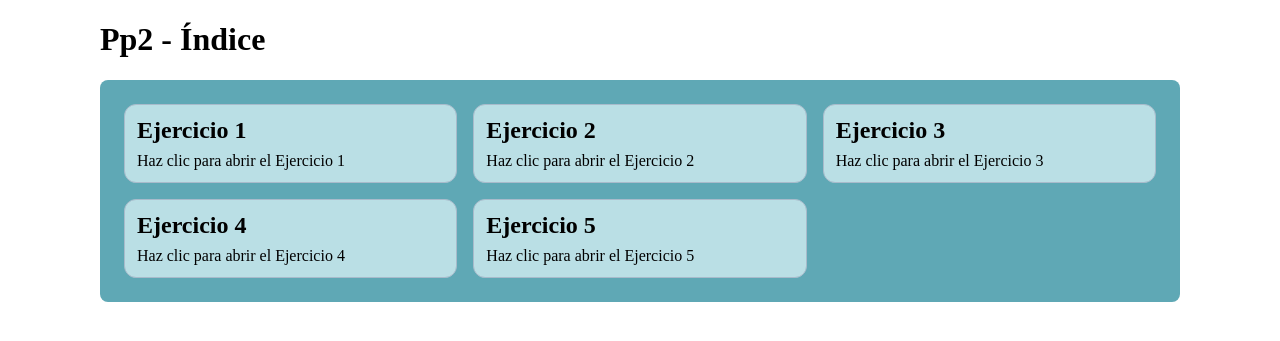
After one commit to VictoorX29/MPO31-ENTORN-PHP-MARTINEZ, a PHP site: page /practicas/practica2/index.php in a window 1280 px wide. The commit adds this page. Shown: the top 341 px of the page. Run offline with PHP 8.4, Linux system fonts and the light colour scheme.

Commit message:
Pp2: Modificar el idioma de los ejercicios y añadir nuevos archivos
- ex1.php: Cambiar el atributo lang de 'es' a 'en'.
- ex2.php: Cambiar el atributo lang de 'es' a 'en'.
- ex4.php: Añadir clases CSS para la visualización de números primos.
- style.css: Mejorar estilos y añadir nuevas clases para la visualización.
- ex5.php: Crear un nuevo archivo para clasificar temperaturas.
- index.php: Crear un índice para acceder a los ejercicios.

```diff
--- a/src/practicas/practica2/ex1.php
+++ b/src/practicas/practica2/ex1.php
@@ -1,5 +1,5 @@
 <!DOCTYPE html>
-<html lang="es">
+<html lang="en">
 <head>
     <meta charset="UTF-8">
     <meta name="viewport" content="width=device-width, initial-scale=1.0">
--- a/src/practicas/practica2/ex2.php
+++ b/src/practicas/practica2/ex2.php
@@ -1,5 +1,5 @@
 <!DOCTYPE html>
-<html lang="es">
+<html lang="en">
 <head>
     <meta charset="UTF-8">
     <meta name="viewport" content="width=device-width, initial-scale=1.0">
--- a/src/practicas/practica2/ex4.php
+++ b/src/practicas/practica2/ex4.php
@@ -24,7 +24,7 @@ $primo=0;
                     <?php endif; ?>
                 <?php endfor;?>
             </div>
-            <p><?=$rand ?><?=($primo==1 ? " sí es primo" : " no es primo")?></p>
+            <p class="<?= ($primo==1 ? "primo" : "noPrimo") ?>"><?=$rand ?><?=($primo==1 ? " sí es primo" : " no es primo")?></p>
         </div>
     </main>
 </body>
--- /dev/null
+++ b/src/practicas/practica2/index.php
@@ -0,0 +1,37 @@
+<!DOCTYPE html>
+<html lang="en">
+<head>
+    <meta charset="UTF-8">
+    <meta name="viewport" content="width=device-width, initial-scale=1.0">
+    <title>Pp2 - Índice</title>
+    <link rel="stylesheet" href="style.css">
+</head>
+<body>
+    <main>
+        <h1>Pp2 - Índice</h1>
+        <div class="gridExs">
+            <div class="divEx">
+                <h2>Ejercicio 1</h2>
+                <a href="ex1.php">Haz clic para abrir el Ejercicio 1</a>
+            </div>
+            <div class="divEx">
+                <h2>Ejercicio 2</h2>
+                <a href="ex2.php">Haz clic para abrir el Ejercicio 2</a>
+            </div>
+            <div class="divEx">
+                <h2>Ejercicio 3</h2>
+                <a href="ex3.php">Haz clic para abrir el Ejercicio 3</a>
+            </div>
+            <div class="divEx">
+                <h2>Ejercicio 4</h2>
+                <a href="ex4.php">Haz clic para abrir el Ejercicio 4</a>
+            </div>
+            <div class="divEx">
+                <h2>Ejercicio 5</h2>
+                <a href="ex5.php">Haz clic para abrir el Ejercicio 5</a>
+            </div>
+        </div>
+
+    </main>
+</body>
+</html>
--- a/src/practicas/practica2/style.css
+++ b/src/practicas/practica2/style.css
@@ -1,5 +1,8 @@
+html {
+	scrollbar-width: none;
+}
 main {
-  max-width: 1000px;
+	max-width: 1080px;
 	margin: 0 auto;
 }
 .containerDivs {
@@ -22,6 +25,28 @@ main {
 	text-align: center;
 	border-radius: 16px;
 }
+.containerEx4 {
+	text-align: center;
+}
+.containerDivisores {
+	display: flex;
+	justify-content: center;
+	gap: 16px;
+}
+.numbDivis {
+	margin: 0;
+	background-color: #badfe5;
+	padding-block: 16px;
+	padding-inline: 12px;
+	border: 1px solid #a8bbcb;
+	border-radius: 4px;
+}
+.primo {
+	color: green;
+}
+.noPrimo {
+	color: red;
+}
 .par {
 	padding: 8px;
 	background-color: red;
@@ -30,3 +55,72 @@ main {
 	padding: 8px;
 	background-color: #0000ff;
 }
+.temperatures {
+	display: grid;
+	grid-template-columns: repeat(3, 1fr);
+	column-gap: 24px;
+	row-gap: 12px;
+}
+.divTemp {
+	text-align: center;
+	border-radius: 12px;
+	overflow: hidden;
+	display: flex;
+	flex-direction: column;
+	padding-block: 16px;
+	gap: 12px;
+}
+.divTemp h3 {
+	font-size: 24px;
+}
+.divTemp h3,
+.divTemp p {
+	padding: 0;
+	margin: 0;
+}
+.fred {
+	background-color: #316cf4;
+	color: white;
+}
+.calor {
+	background-color: #cb444a;
+	color: white;
+}
+.suau {
+	background-color: #f5c344;
+}
+.mitjanaTemp {
+	font-weight: bolder;
+	text-align: center;
+}
+.gridExs {
+	padding: 24px;
+	background-color: #5fa8b5;
+	display: grid;
+	grid-template-columns: repeat(3, 1fr);
+	gap: 16px;
+	border-radius: 8px;
+}
+.divEx h2,
+.divEx a {
+	margin: 0;
+}
+.divEx {
+	padding: 12px;
+	background-color: #badfe5;
+	border: 1px solid #a8bbcb;
+	display: flex;
+	flex-direction: column;
+	gap: 8px;
+	border-radius: 12px;
+}
+.divEx a {
+	text-decoration: none;
+	color: black;
+}
+.divEx a:hover {
+	color: -webkit-link;
+}
+.divEx a:active {
+	color: -webkit-activelink;
+}
```
Also changed, not shown: src/practicas/practica2/ex5.php (added, +38 -0 lines). Lines whose indentation alone changed are shown as unchanged.
